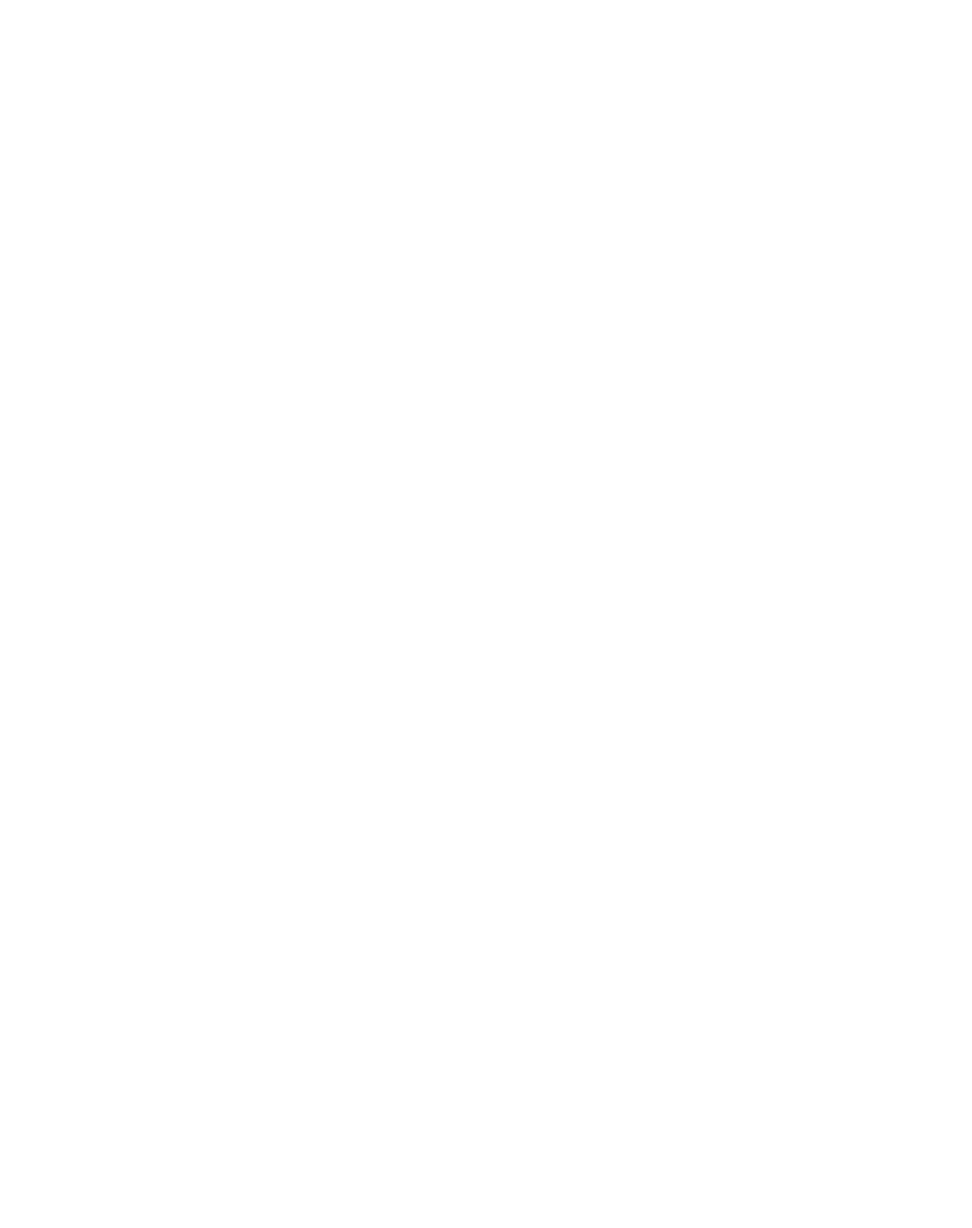
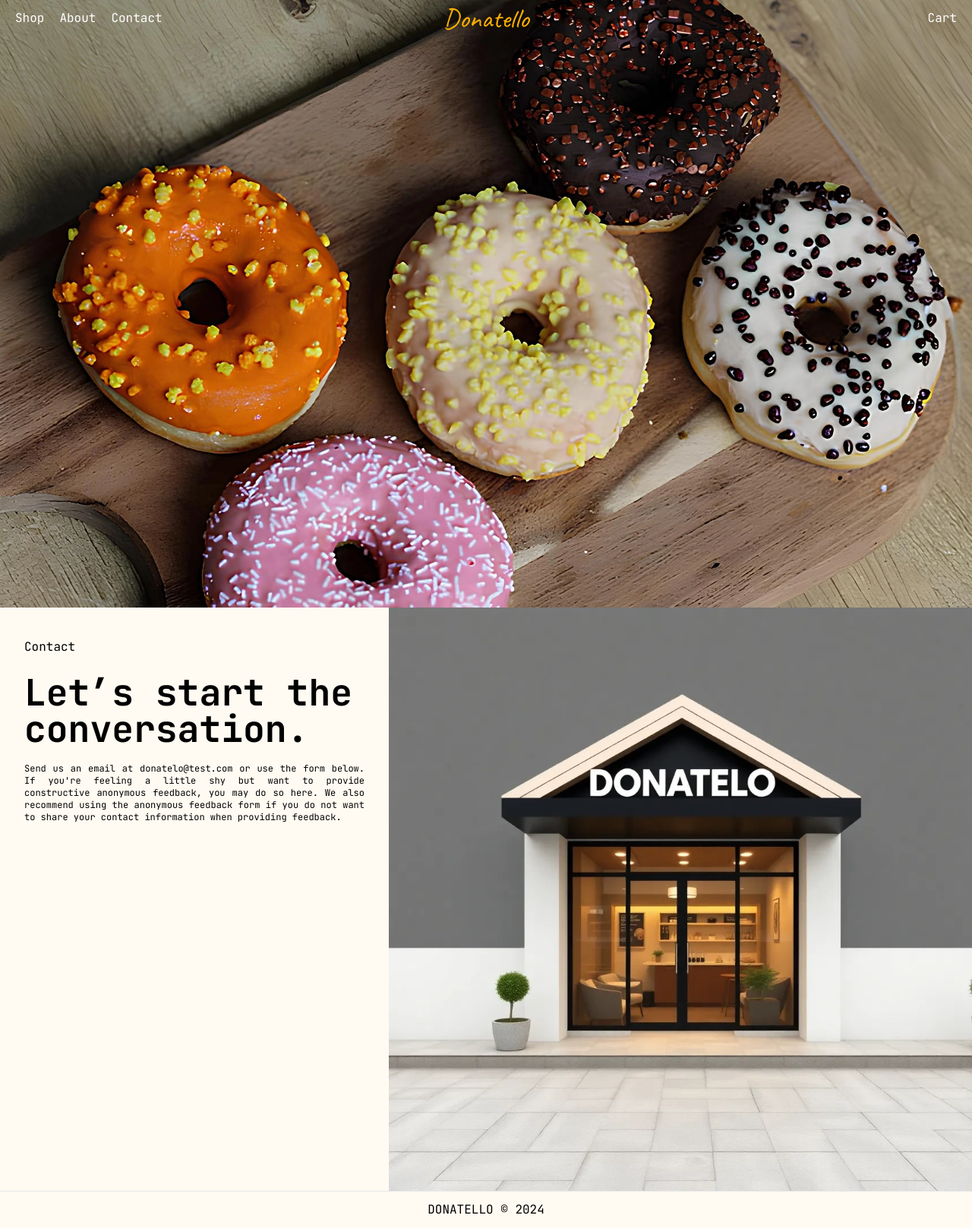
Before and after one commit to farhanisty/donatelo-frontend, a React (Vite) app: page /contact in a window 1280 px wide. Before the commit this address had no page. Shown: the whole page at 76% size. Before the commit the page ends 800 px from the top, so only its background shows below. Built offline with nearby package versions, Linux system fonts and the light colour scheme; a web font is replaced by a local one.

Commit message:
create contact page

```diff
--- a/src/App.jsx
+++ b/src/App.jsx
@@ -2,6 +2,7 @@ import { useState } from "react";
 import { BrowserRouter as Router, Routes, Route } from "react-router-dom";
 import Home from "./pages/Home.jsx";
 import About from "./pages/About.jsx";
+import Contact from "./pages/Contact.jsx";
 
 function App() {
   return (
@@ -9,6 +10,7 @@ function App() {
       <Routes>
         <Route path="/" element={<Home />} />
         <Route path="/about" element={<About />} />
+        <Route path="/contact" element={<Contact />} />
       </Routes>
     </Router>
   );
--- a/src/components/Navbar.jsx
+++ b/src/components/Navbar.jsx
@@ -12,9 +12,10 @@ export default function Navbar() {
       }
     });
   }, []);
+
   return (
     <nav
-      className={`flex justify-between w-full px-5 py-3 z-20 sticky top-0 transition-colors duration-500 ${scrollNavbarStatus && !showNavbar ? "backdrop-blur bg-white/50" : "text-white bg-primary"}`}
+      className={`flex justify-between w-full px-5 py-3 z-20 top-0 transition-colors duration-500 ${scrollNavbarStatus && !showNavbar ? "backdrop-blur bg-white/50 sticky" : "text-white absolute"}`}
     >
       <ul
         onClick={() => {
@@ -37,7 +38,7 @@ export default function Navbar() {
       >
         <li>Shop</li>
         <li>About</li>
-        <li>Contact Us</li>
+        <li>Contact</li>
       </ul>
       <div className="absolute w-full h-full top-0 left-0 flex justify-center items-center">
         <h1
--- /dev/null
+++ b/src/pages/Contact.jsx
@@ -0,0 +1,49 @@
+import Navbar from "../components/Navbar.jsx";
+import SectionTitle from "../components/SectionTitle.jsx";
+
+import heroImage from "../assets/donuts.webp";
+import donateloStoreImage from "../assets/donatelo-store.webp";
+
+export default function Contact() {
+  const yearNow = new Date().getFullYear();
+
+  return (
+    <>
+      <Navbar />
+      <section className="w-screen h-screen">
+        <img
+          className="object-cover object-center w-screen h-screen max-h-screen"
+          src={heroImage}
+          alt="donuts"
+        />
+      </section>
+
+      <section className="bg-background flex w-screen flex flex-col md:flex-row">
+        <div className="w-screen md:w-2/5 px-8 py-10">
+          <h1 className="mb-6">Contact</h1>
+          <h2 className="text-4xl md:text-5xl font-bold max-w-[440px] mb-5">
+            Let’s start the conversation.
+          </h2>
+          <p className="max-w-[470px] text-xs text-justify">
+            Send us an email at donatelo@test.com or use the form below. If
+            you're feeling a little shy but want to provide constructive
+            anonymous feedback, you may do so here. We also recommend using the
+            anonymous feedback form if you do not want to share your contact
+            information when providing feedback.
+          </p>
+        </div>
+        <div className="w-screen md:w-3/5">
+          <img
+            className="min-w-full object-cover object-center max-h-screen"
+            src={donateloStoreImage}
+            alt="donatelo store"
+          />
+        </div>
+      </section>
+
+      <footer className="bg-background border-t py-3 text-center">
+        DONATELLO &copy; {yearNow}
+      </footer>
+    </>
+  );
+}
--- a/src/pages/Home.jsx
+++ b/src/pages/Home.jsx
@@ -7,7 +7,7 @@ export default function Home() {
   return (
     <>
       <Navbar />
-      <header className="w-screen h-screen bg-primary">
+      <header className="relative top-0 w-screen h-screen bg-primary">
         <HeroSection />
       </header>
       <section className="min-h-screen bg-background pt-10">
```
